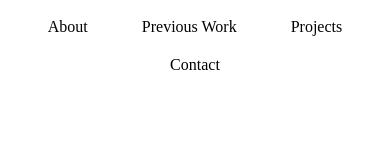
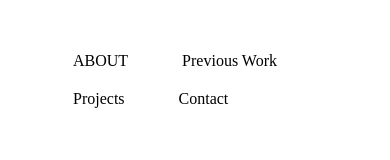
Before and after one commit to reedx8/Portfolio, a plain HTML site: page pages/navbar.html in a window 390 px wide. Drawn offline with Linux system fonts and the light colour scheme.

Commit message:
mobile navbar WIP

```diff
--- a/css/navbarStyles.css
+++ b/css/navbarStyles.css
@@ -3,9 +3,14 @@ https://www.w3schools.com/howto/howto_css_center-list.asp
 https://www.w3schools.com/css/css_navbar_horizontal.asp
 */
 
+nav {
+  width: 100%;
+  /* overflow: hidden; */
+}
+
 #navbar {
-  width: 100%;
   background-color: var(--black);
+  /* background-color: white; */
   margin: 0;
   padding: 0;
   list-style: none;
@@ -32,127 +37,21 @@ https://www.w3schools.com/css/css_navbar_horizontal.asp
   text-decoration: none;
 }
 
-/* @@@@@@@@@@@@@@@@@@@@@@@@@@@@@@@@@@@@@@@@@@@@@ */
-
-/*
-nav {
-  display: flex;
-  flex-direction: row;
-  align-items: center;
-  justify-content: space-between;
-  background-color: #00BAF0;
-  background: linear-gradient(to left, #f46b45, #eea849);
-  color: #FFF;
-  height: 50px;
-  padding: 1em;
-  width: 100%;
-  position: sticky;
+.material-symbols-outlined {
+  color: white;
 }
 
-#navbar{
-  display: flex;
-  flex-direction: row;
-  list-style-type: none;
-  margin: 0;
-  padding: 0;
-}
-
-#navbar > li {
-  margin: 0 1rem;
-  overflow: hidden;
-}
-
-.menu-button-container {
-  display: none;
-  height: 100%;
-  width: 30px;
-  cursor: pointer;
-  flex-direction: column;
-  justify-content: center;
-  align-items: center;
-}
-
-#menu-toggle {
-  display: none;
-}
-
-.menu-button,
-.menu-button::before,
-.menu-button::after {
-  display: block;
-  background-color: #fff;
-  position: absolute;
-  height: 4px;
-  width: 30px;
-  transition: transform 400ms cubic-bezier(0.23, 1, 0.32, 1);
-  border-radius: 2px;
-}
-
-.menu-button::before {
-  content: '';
-  margin-top: -8px;
-}
-
-.menu-button::after {
-  content: '';
-  margin-top: 8px;
-}
-
-#menu-toggle:checked + .menu-button-container .menu-button::before {
-  margin-top: 0px;
-  transform: rotate(405deg);
-}
-
-#menu-toggle:checked + .menu-button-container .menu-button {
-  background: rgba(255, 255, 255, 0);
-}
-
-#menu-toggle:checked + .menu-button-container .menu-button::after {
-  margin-top: 0px;
-  transform: rotate(-405deg);
-}
-*/
-/* @@@@@@@@@@@@@@@@@@@@@@@@@@@@@@@@@@@@@@@@@@@@@ */
-/*
-@media(max-width: 640px){
-  .menu-button-container {
-    display: flex;
+@media(max-width: 640px) {
+  nav #navbar {
+    display: none;
   }
-  #navbar {
-    position: absolute;
-    top: 0;
-    margin-top: 50px;
-    left: 0;
-    flex-direction: column;
-    width: 100%;
-    justify-content: center;
-    align-items: center;
-  }
-  #menu-toggle ~ #navbar li {
-    height: 0;
-    margin: 0;
-    padding: 0;
-    border: 0;
-    transition: height 400ms cubic-bezier(0.23, 1, 0.32, 1);
-  }
-  #menu-toggle:checked ~ #navbar li {
-    border: 1px solid #333;
-    height: 2.5em;
-    padding: 0.5em;
-    transition: height 400ms cubic-bezier(0.23, 1, 0.32, 1);
-  }
-  #navbar > li {
-    display: flex;
-    justify-content: center;
-    margin: 0;
-    padding: 0.5em 0;
-    width: 100%;
-    color: white;
-    background-color: #222;
-  }
-  #navbar > li:not(:last-child) {
-    border-bottom: 1px solid #444;
+  #hamburger {
+    display: block;
   }
 
 }
-*/
+@media(min-width: 640px) {
+  #hamburger {
+    display: none;
+  }
+}
--- a/css/styles.css
+++ b/css/styles.css
@@ -11,12 +11,12 @@ Web page's css styles
   grid-template-columns: 1fr;
 }
 
-body {
+body, html {
   margin: 0;
   /* font-family: 'Open Sans', 'Helvetica Neue', sans-serif; */
   font-family: "Raleway";
   width: 100%;
-  /* height: 100%; */
+  height: 100%;
   background: #73c8a9; /* fallback for old browsers */
   background: -webkit-linear-gradient(
     to right,
--- a/pages/navbar.html
+++ b/pages/navbar.html
@@ -6,11 +6,6 @@
     <link rel="stylesheet" href="../css/navbarStyles.css" />
   </head>
   <nav>
-    <!-- <div>Logo here</div> -->
-    <!-- <input id="menu-toggle" type="checkbox" /> -->
-    <!-- <label class="menu-button-container" for="menu-toggle" -->
-    <!-- ><div class="menu-button"></div -->
-    <!-- ></label> -->
     <ul id="navbar">
       <li class="nav-item">
         <a class="nav-link" href="#aboutSection">About</a>
@@ -25,5 +20,22 @@
         <a class="nav-link" href="#contactSection">Contact</a>
       </li>
     </ul>
+    <div id="hamburger" onclick="toggleMenu(this)">
+      <span class="material-symbols-outlined"> menu </span>
+      <ul id="mobile-menu">
+        <li class="nav-item">
+          <a class="nav-link" href="#aboutSection">ABOUT</a>
+        </li>
+        <li class="nav-item">
+          <a class="nav-link" href="#aboutSection">Previous Work</a>
+        </li>
+        <li class="nav-item">
+          <a class="nav-link" href="#projectsSection">Projects</a>
+        </li>
+        <li class="nav-item">
+          <a class="nav-link" href="#contactSection">Contact</a>
+        </li>
+      </ul>
+    </div>
   </nav>
 </html>
```
Also changed, not shown: index.html (+1 -1 lines).
